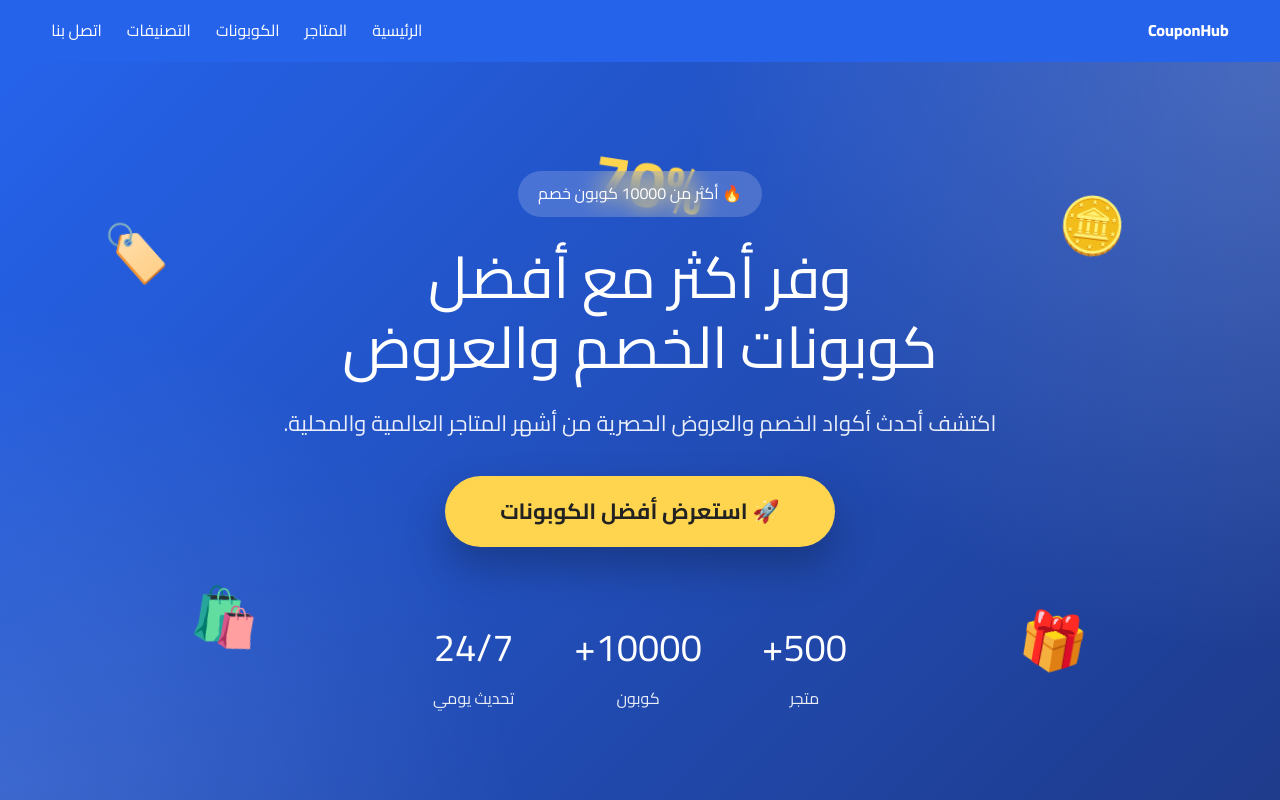
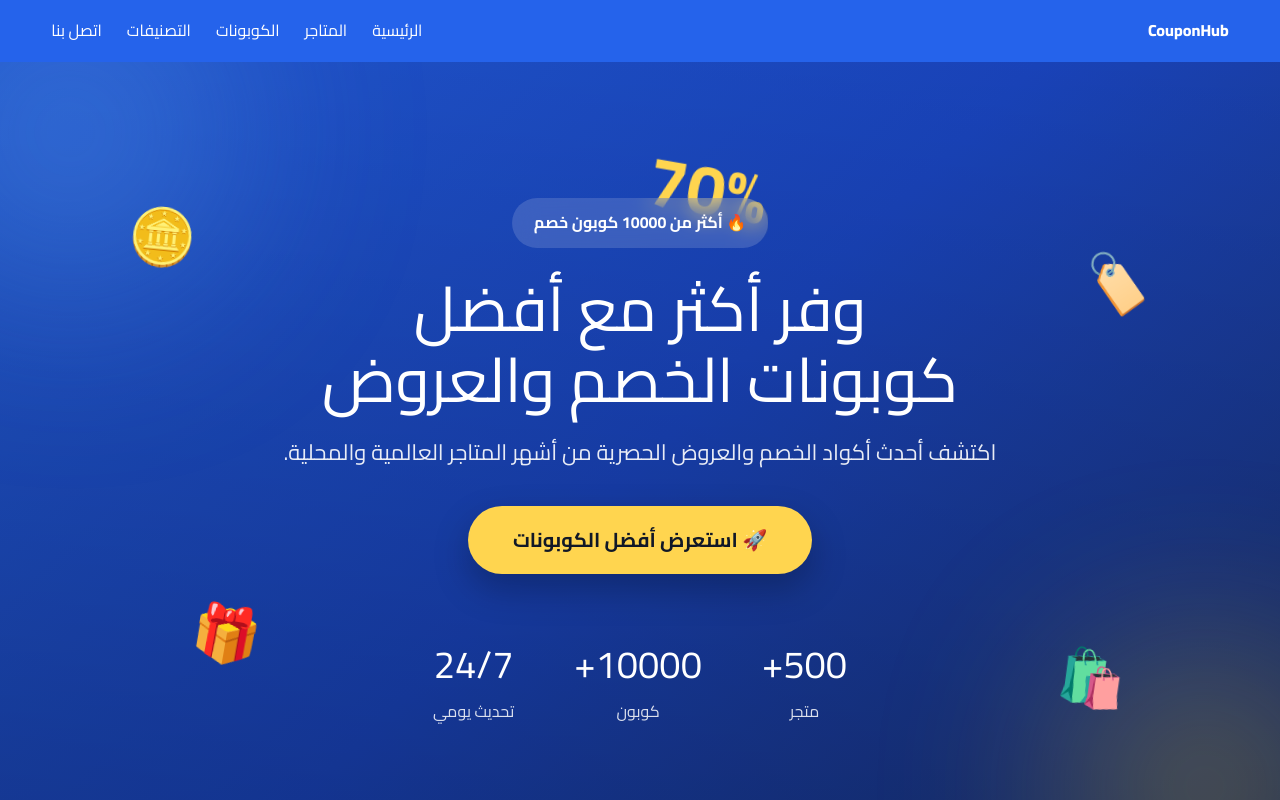
Before and after one commit to haya1401/CouponHub, a React (Vite) app: page / in a window 1280 px wide. Shown: the top 800 px of the page. Built offline with nearby package versions, Linux system fonts and the light colour scheme; no server answers; the database is empty; the HTML template or start-up script is replaced by a standard one.

Commit message:
Refactor Hero.css for improved styling and layout

```diff
--- a/src/components/Hero.css
+++ b/src/components/Hero.css
@@ -2,9 +2,9 @@
 
 position:relative;
 
+min-height:100vh;
+
 overflow:hidden;
-
-min-height:95vh;
 
 display:flex;
 
@@ -12,15 +12,19 @@ align-items:center;
 
 justify-content:center;
 
+padding:40px;
+
 background:
+linear-gradient(
+135deg,
+#2563eb,
+#1d4ed8,
+#1e3a8a
+);
 
-linear-gradient(135deg,#2563eb,#1e3a8a);
-
-color:#fff;
+color:white;
 
 text-align:center;
-
-padding:40px;
 
 }
 
@@ -32,13 +36,54 @@ inset:0;
 
 background:
 
-radial-gradient(circle at top right,
-rgba(255,255,255,.18),
-transparent 40%),
+linear-gradient(
+180deg,
+rgba(0,0,0,.15),
+rgba(0,0,0,.35)
+);
 
-radial-gradient(circle at bottom left,
-rgba(255,255,255,.12),
-transparent 35%);
+}
+
+.hero-light{
+
+position:absolute;
+
+border-radius:50%;
+
+filter:blur(100px);
+
+opacity:.35;
+
+animation:
+pulse 8s infinite;
+
+}
+
+.hero-light-1{
+
+width:300px;
+
+height:300px;
+
+background:#60a5fa;
+
+top:-80px;
+
+left:-80px;
+
+}
+
+.hero-light-2{
+
+width:250px;
+
+height:250px;
+
+background:#facc15;
+
+bottom:-50px;
+
+right:-50px;
 
 }
 
@@ -46,7 +91,7 @@ transparent 35%);
 
 position:relative;
 
-z-index:5;
+z-index:10;
 
 max-width:900px;
 
@@ -56,25 +101,29 @@ max-width:900px;
 
 display:inline-block;
 
-padding:10px 20px;
+padding:12px 22px;
 
-border-radius:50px;
+border-radius:999px;
 
-background:rgba(255,255,255,.18);
+background:
+
+rgba(255,255,255,.15);
 
 backdrop-filter:blur(12px);
 
 margin-bottom:25px;
 
+font-weight:bold;
+
 }
 
 .hero h1{
 
-font-size:58px;
+font-size:62px;
 
-line-height:1.2;
+line-height:1.15;
 
-margin-bottom:25px;
+margin-bottom:20px;
 
 }
 
@@ -90,39 +139,46 @@ margin-bottom:35px;
 
 .hero-btn{
 
-padding:18px 55px;
-
 border:none;
 
-border-radius:60px;
+padding:18px 45px;
+
+font-size:20px;
+
+font-weight:bold;
+
+border-radius:999px;
+
+cursor:pointer;
 
 background:#FFD54F;
 
-color:#222;
-
-font-size:22px;
-
-font-weight:bold;
-
-cursor:pointer;
+color:#111827;
 
 transition:.35s;
 
-box-shadow:0 20px 40px rgba(0,0,0,.25);
+box-shadow:
+
+0 15px 35px rgba(0,0,0,.25);
 
 }
 
 .hero-btn:hover{
 
-transform:translateY(-8px) scale(1.08);
+transform:
 
-box-shadow:0 30px 50px rgba(0,0,0,.35);
+translateY(-8px)
+scale(1.05);
+
+box-shadow:
+
+0 25px 45px rgba(0,0,0,.35);
 
 }
 
 .hero-stats{
 
-margin-top:70px;
+margin-top:60px;
 
 display:flex;
 
@@ -138,13 +194,13 @@ flex-wrap:wrap;
 
 font-size:38px;
 
-margin-bottom:8px;
+margin-bottom:5px;
 
 }
 
 .hero-stats span{
 
-opacity:.9;
+opacity:.85;
 
 }
 
@@ -154,43 +210,44 @@ position:absolute;
 
 font-size:55px;
 
-animation:float 7s ease-in-out infinite;
+animation:
+float 8s ease-in-out infinite;
+
+}
+
+.coin{
+
+top:18%;
+
+left:10%;
 
 }
 
 .coupon{
 
-left:8%;
+top:25%;
 
-top:20%;
-
-}
-
-.coin{
-
-right:12%;
-
-top:18%;
+right:10%;
 
 animation-delay:1s;
 
 }
 
-.bag{
+.gift{
+
+bottom:20%;
 
 left:15%;
-
-bottom:18%;
 
 animation-delay:2s;
 
 }
 
-.gift{
-
-right:15%;
+.bag{
 
 bottom:15%;
+
+right:12%;
 
 animation-delay:3s;
 
@@ -198,11 +255,11 @@ animation-delay:3s;
 
 .sale{
 
-right:45%;
-
 top:12%;
 
-font-size:65px;
+right:40%;
+
+font-size:70px;
 
 font-weight:bold;
 
@@ -216,13 +273,35 @@ animation-delay:1.5s;
 
 0%,100%{
 
-transform:translateY(0) rotate(0deg);
+transform:
+translateY(0)
+rotate(0deg);
 
 }
 
 50%{
 
-transform:translateY(-25px) rotate(10deg);
+transform:
+translateY(-25px)
+rotate(10deg);
+
+}
+
+}
+
+@keyframes pulse{
+
+0%,100%{
+
+transform:
+scale(1);
+
+}
+
+50%{
+
+transform:
+scale(1.2);
 
 }
 
@@ -232,7 +311,7 @@ transform:translateY(-25px) rotate(10deg);
 
 .hero h1{
 
-font-size:36px;
+font-size:38px;
 
 }
 
@@ -246,7 +325,7 @@ font-size:18px;
 
 font-size:18px;
 
-padding:15px 40px;
+padding:15px 35px;
 
 }
 
```
